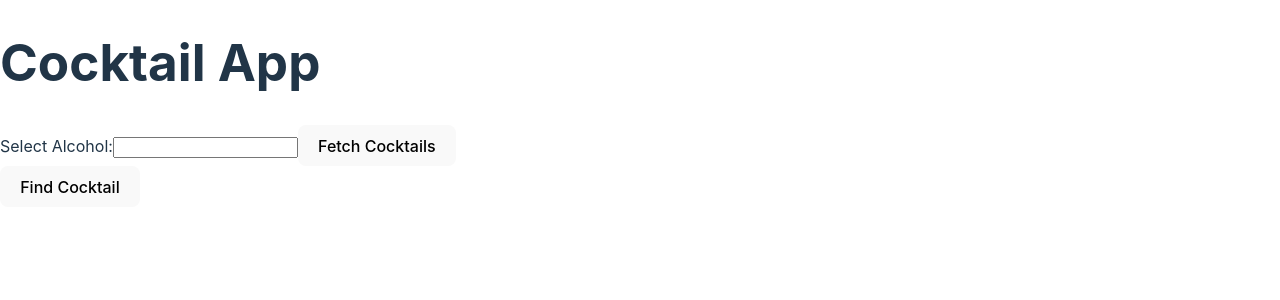
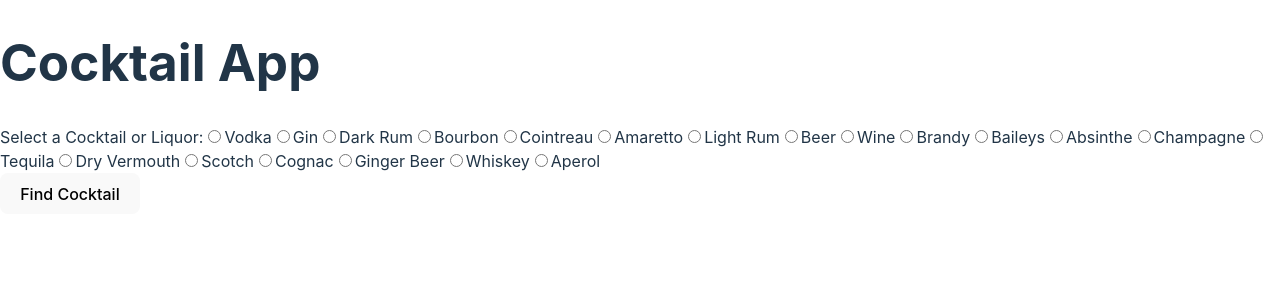
Before and after one commit to jemmaclark/Hollywood-Highball, a React (Vite) app: page /cocktails in a window 1280 px wide. Shown: the top 300 px of the page. Built offline with nearby package versions, Linux system fonts and the light colour scheme.

Commit message:
cocktail fetch working

```diff
--- a/src/App.css
+++ b/src/App.css
@@ -1,7 +1,3 @@
-.App {
-  text-align: center;
-}
-
 body {
   margin: 0px;
 }
--- a/src/Cocktails.jsx
+++ b/src/Cocktails.jsx
@@ -1,44 +1,102 @@
 import React, { useState } from "react";
 
+const availableCocktails = [
+  "Vodka",
+  "Gin",
+  "Dark Rum",
+  "Bourbon",
+  "Cointreau",
+  "Amaretto",
+  "Light Rum",
+  "Beer",
+  "Wine",
+  "Brandy",
+  "Baileys",
+  "Absinthe",
+  "Champagne",
+  "Tequila",
+  "Dry Vermouth",
+  "Scotch",
+  "Cognac",
+  "Ginger Beer",
+  "Whiskey",
+  "Aperol",
+  // Add any other liquors here
+];
+
 function CocktailApp() {
-  const [cocktailData, setCocktailData] = useState([]);
   const [selectedAlcohol, setSelectedAlcohol] = useState("");
   const [randomCocktail, setRandomCocktail] = useState(null);
 
-  function handleFetchCocktails() {
+  function handleFindCocktail() {
     if (selectedAlcohol) {
       const apiUrl = `https://www.thecocktaildb.com/api/json/v1/1/filter.php?i=${selectedAlcohol}`;
       fetch(apiUrl)
         .then((response) => response.json())
         .then((data) => {
-          console.log(data); // Debug: Log the data to the console
-          setCocktailData(data.drinks || []);
+          console.log(data);
+
+          const drinks = data.drinks || [];
+          if (drinks.length > 0) {
+            const randomIndex = Math.floor(Math.random() * drinks.length);
+            const selectedCocktail = drinks[randomIndex];
+
+            fetchCocktailDetailsById(selectedCocktail.idDrink);
+          } else {
+            setRandomCocktail(null);
+          }
         })
         .catch((error) => console.error(error));
     }
   }
 
-  function handleFindCocktail() {
-    if (cocktailData.length > 0) {
-      const randomIndex = Math.floor(Math.random() * cocktailData.length);
-      const selectedCocktail = cocktailData[randomIndex];
-      setRandomCocktail(selectedCocktail);
+  // Function to fetch cocktail details by ID
+  function fetchCocktailDetailsById(cocktailId) {
+    const apiUrl = `https://www.thecocktaildb.com/api/json/v1/1/lookup.php?i=${cocktailId}`;
+    fetch(apiUrl)
+      .then((response) => response.json())
+      .then((data) => {
+        console.log(data);
+        const cocktailDetails = data.drinks ? data.drinks[0] : null;
+        setRandomCocktail(cocktailDetails);
+      })
+      .catch((error) => console.error(error));
+  }
+
+  function getIngredientsList(cocktail) {
+    const ingredients = [];
+
+    for (let i = 1; i <= 15; i++) {
+      const ingredient = cocktail[`strIngredient${i}`];
+      const measure = cocktail[`strMeasure${i}`];
+
+      if (ingredient) {
+        ingredients.push(`${measure} ${ingredient}`);
+      } else {
+        break;
+      }
     }
+
+    return ingredients;
   }
 
   return (
     <div>
       <h1>Cocktail App</h1>
       <div>
-        <label>
-          Select Alcohol:
-          <input
-            type="text"
-            value={selectedAlcohol}
-            onChange={(e) => setSelectedAlcohol(e.target.value)}
-          />
-        </label>
-        <button onClick={handleFetchCocktails}>Fetch Cocktails</button>
+        <label>Select a Cocktail or Liquor:</label>
+        {availableCocktails.map((cocktail) => (
+          <label key={cocktail}>
+            <input
+              type="radio"
+              name="selectedAlcohol"
+              value={cocktail}
+              checked={selectedAlcohol === cocktail}
+              onChange={() => setSelectedAlcohol(cocktail)}
+            />
+            {cocktail}
+          </label>
+        ))}
       </div>
 
       <button onClick={handleFindCocktail}>Find Cocktail</button>
@@ -47,11 +105,17 @@ function CocktailApp() {
         <div>
           <h2>Random Cocktail:</h2>
           <h3>Name: {randomCocktail.strDrink}</h3>
+          <h4>Ingredients:</h4>
+          <ul>
+            {getIngredientsList(randomCocktail).map((ingredient, i) => (
+              <li key={i}>{ingredient}</li>
+            ))}
+          </ul>
+          <p>Instructions: {randomCocktail.strInstructions}</p>
           <img
             src={randomCocktail.strDrinkThumb}
             alt={randomCocktail.strDrink}
           />
-          {/* Add more cocktail information here */}
         </div>
       )}
     </div>
```
